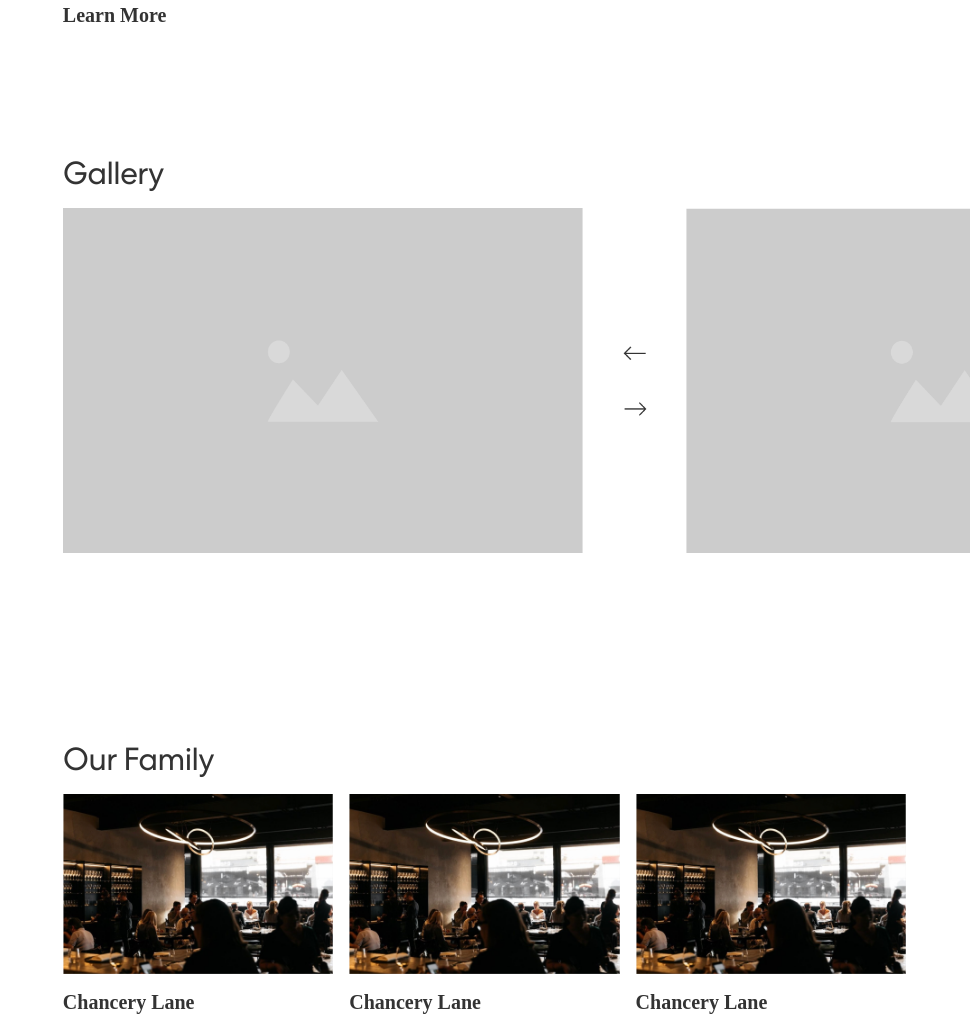
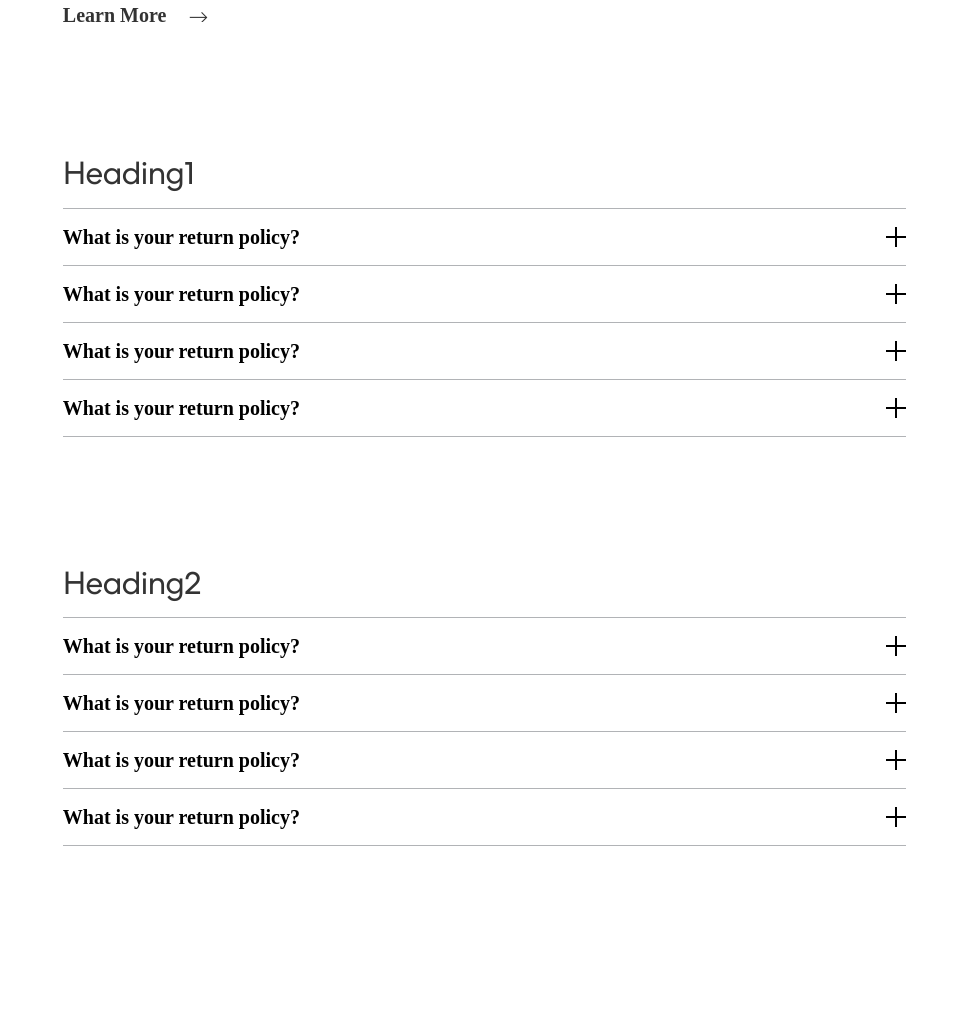
Before and after one commit to ScottPicketGroup/sp-events-staging, a Gatsby site: page /faqs in a window 1280 px wide. Shown: the part 1093-2110 px from the top of the page, without its empty margins (310-1280 px from the left). After the commit the page ends 2067 px from the top, so only its background shows below. Built offline with nearby package versions, Linux system fonts and the light colour scheme; Gatsby itself is replaced by a stand-in of ours; a web font is replaced by a local one.

Commit message:
add according with dump data

```diff
--- /dev/null
+++ b/src/components/Common/Accordion/Accordion.css.js
@@ -0,0 +1,77 @@
+import styled from 'styled-components'
+
+/* Style the accordion section */
+export const AccordionSection = styled.div`
+  display: flex;
+  flex-direction: column;
+
+  &:last-of-type {
+    border-bottom: 1px solid #b1b3b6;
+  }
+`
+
+/* Style the buttons that are used to open and close the accordion panel */
+export const AccordionBlock = styled.button`
+  background-color: #fff;
+  cursor: pointer;
+  padding: 16px 0px;
+  display: flex;
+  align-items: center;
+  border: none;
+  outline: none;
+  transition: background-color 0.6s ease;
+  border-top: 1px solid #b1b3b6;
+`
+
+/* Style the accordion content panel. Note: hidden by default */
+export const AccordionContent = styled.div`
+  background-color: white;
+  transition: max-height 0.5s ease;
+`
+
+export const AccordionIcon = styled.button`
+  margin-left: auto;
+  position: relative;
+  width: 20px;
+  height: 20px;
+  cursor: pointer;
+  background: transparent;
+  border: none;
+  outline: none;
+
+  &:before,
+  &:after{
+      content: "";
+      position: absolute;
+      background-color: black;
+      transition: transform 0.25s ease-out;
+  }
+
+  /* Vertical line */
+  &:before{
+      top: 0;
+      left: 50%;
+      width: 2px;
+      height: 100%;
+      margin-left: -1px;
+  }
+
+  /* horizontal line */
+  &:after{
+      top: 50%;
+      left: 0;
+      width: 100%;
+      height: 2px;
+      margin-top: -1px;
+  }
+
+  &.active {
+    &:before{ transform: rotate(90deg); }
+    &:after{ transform: rotate(180deg); }
+  }
+
+  @media (max-width: 450px) {
+    width: 15px;
+    height: 15px;
+  }
+`
--- /dev/null
+++ b/src/components/Common/Accordion/Accordion.js
@@ -0,0 +1,37 @@
+import React, { useState, useRef } from "react";
+import { BC2, Heading2, Heading3 } from "../../StyledComponents/typography.css"
+import { AccordionSection, AccordionBlock, AccordionIcon, AccordionContent } from './Accordion.css'
+
+const Accordion = (props) => {
+  const [setActive, setActiveState] = useState("");
+  const [setHeight, setHeightState] = useState("0px");
+
+  const content = useRef(null);
+
+  const toggleAccordion = () => {
+    setActiveState(setActive === "" ? "active" : "");
+    setHeightState(
+      setActive === "active" ? "0px" : `${content.current.scrollHeight + 16}px`
+    );
+  }
+
+  return (
+    <AccordionSection onClick={toggleAccordion}>
+      <AccordionBlock>
+        <Heading2>{props.title}</Heading2>
+        <AccordionIcon className={`${setActive}`} />
+      </AccordionBlock>
+      <AccordionContent
+        ref={content}
+        style={{ maxHeight: `${setHeight}` }}
+      >
+        <Heading3 marginBottom="sm">{props.subTitle}</Heading3>
+        <BC2 marginBottom="sm">
+          {props.content}
+        </BC2>
+      </AccordionContent>
+    </AccordionSection>
+  );
+}
+
+export default Accordion;
--- /dev/null
+++ b/src/components/Pages/FAQ/FirstSection.js
@@ -0,0 +1,18 @@
+import React from "react"
+import { SectionContainer } from "../../StyledComponents/containers.css"
+import { Heading1 } from "../../StyledComponents/typography.css"
+import Accordion from "../../Common/Accordion/Accordion"
+
+const FirstSection = () => {
+  return (
+    <SectionContainer marginBottom="xl" >
+      <Heading1 marginBottom="sm">Heading1</Heading1>
+      <Accordion  title="What is your return policy?" subTitle="Sub Heading" content="Sed ut perspiciatis unde omnis iste natus error sit voluptatem accusantium doloremque laudantium, totam rem aperiam, eaque ipsa quae ab illo inventore veritatis et quasi architecto beatae vitae dicta sunt explicabo. Nemo enim ipsa luptatem quia voluptas sit aspernatur aut odit aut fugit, sed quia consequuntur magni dolores eos qui ratione voluptatem sequi nesciunt. Neque porro quisquam est, qui dolorem ipsum quia dolor sit amet, sectetur." />
+      <Accordion  title="What is your return policy?" subTitle="Sub Heading" content="Sed ut perspiciatis unde omnis iste natus error sit voluptatem accusantium doloremque laudantium, totam rem aperiam, eaque ipsa quae ab illo inventore veritatis et quasi architecto beatae vitae dicta sunt explicabo. Nemo enim ipsa luptatem quia voluptas sit aspernatur aut odit aut fugit, sed quia consequuntur magni dolores eos qui ratione voluptatem sequi nesciunt. Neque porro quisquam est, qui dolorem ipsum quia dolor sit amet, sectetur." />
+      <Accordion  title="What is your return policy?" subTitle="Sub Heading" content="Sed ut perspiciatis unde omnis iste natus error sit voluptatem accusantium doloremque laudantium, totam rem aperiam, eaque ipsa quae ab illo inventore veritatis et quasi architecto beatae vitae dicta sunt explicabo. Nemo enim ipsa luptatem quia voluptas sit aspernatur aut odit aut fugit, sed quia consequuntur magni dolores eos qui ratione voluptatem sequi nesciunt. Neque porro quisquam est, qui dolorem ipsum quia dolor sit amet, sectetur." />
+      <Accordion  title="What is your return policy?" subTitle="Sub Heading" content="Sed ut perspiciatis unde omnis iste natus error sit voluptatem accusantium doloremque laudantium, totam rem aperiam, eaque ipsa quae ab illo inventore veritatis et quasi architecto beatae vitae dicta sunt explicabo. Nemo enim ipsa luptatem quia voluptas sit aspernatur aut odit aut fugit, sed quia consequuntur magni dolores eos qui ratione voluptatem sequi nesciunt. Neque porro quisquam est, qui dolorem ipsum quia dolor sit amet, sectetur." />
+    </SectionContainer>
+  )
+}
+
+export default FirstSection
--- /dev/null
+++ b/src/components/Pages/FAQ/SecondSection.js
@@ -0,0 +1,18 @@
+import React from "react"
+import { SectionContainer } from "../../StyledComponents/containers.css"
+import { Heading1 } from "../../StyledComponents/typography.css"
+import Accordion from "../../Common/Accordion/Accordion"
+
+const SecondSection = () => {
+  return (
+    <SectionContainer marginBottom="xl" >
+      <Heading1 marginBottom="sm">Heading2</Heading1>
+      <Accordion  title="What is your return policy?" subTitle="Sub Heading" content="Sed ut perspiciatis unde omnis iste natus error sit voluptatem accusantium doloremque laudantium, totam rem aperiam, eaque ipsa quae ab illo inventore veritatis et quasi architecto beatae vitae dicta sunt explicabo. Nemo enim ipsa luptatem quia voluptas sit aspernatur aut odit aut fugit, sed quia consequuntur magni dolores eos qui ratione voluptatem sequi nesciunt. Neque porro quisquam est, qui dolorem ipsum quia dolor sit amet, sectetur." />
+      <Accordion  title="What is your return policy?" subTitle="Sub Heading" content="Sed ut perspiciatis unde omnis iste natus error sit voluptatem accusantium doloremque laudantium, totam rem aperiam, eaque ipsa quae ab illo inventore veritatis et quasi architecto beatae vitae dicta sunt explicabo. Nemo enim ipsa luptatem quia voluptas sit aspernatur aut odit aut fugit, sed quia consequuntur magni dolores eos qui ratione voluptatem sequi nesciunt. Neque porro quisquam est, qui dolorem ipsum quia dolor sit amet, sectetur." />
+      <Accordion  title="What is your return policy?" subTitle="Sub Heading" content="Sed ut perspiciatis unde omnis iste natus error sit voluptatem accusantium doloremque laudantium, totam rem aperiam, eaque ipsa quae ab illo inventore veritatis et quasi architecto beatae vitae dicta sunt explicabo. Nemo enim ipsa luptatem quia voluptas sit aspernatur aut odit aut fugit, sed quia consequuntur magni dolores eos qui ratione voluptatem sequi nesciunt. Neque porro quisquam est, qui dolorem ipsum quia dolor sit amet, sectetur." />
+      <Accordion  title="What is your return policy?" subTitle="Sub Heading" content="Sed ut perspiciatis unde omnis iste natus error sit voluptatem accusantium doloremque laudantium, totam rem aperiam, eaque ipsa quae ab illo inventore veritatis et quasi architecto beatae vitae dicta sunt explicabo. Nemo enim ipsa luptatem quia voluptas sit aspernatur aut odit aut fugit, sed quia consequuntur magni dolores eos qui ratione voluptatem sequi nesciunt. Neque porro quisquam est, qui dolorem ipsum quia dolor sit amet, sectetur." />
+    </SectionContainer>
+  )
+}
+
+export default SecondSection
--- a/src/components/Pages/FAQ/Faqs.js
+++ b/src/components/Pages/FAQ/Summary.js
@@ -1,17 +1,18 @@
 import React from "react"
 import { SectionContainer } from "../../StyledComponents/containers.css"
 import { BC1, Heading1, Heading2 } from "../../StyledComponents/typography.css"
+import ArrowIcon from "../../../images/ArrowIcon"
 
-const Faqs = () => {
+const Summary = () => {
   return (
     <SectionContainer marginBottom="xl" >
       <Heading1 marginBottom="sm">FAQs</Heading1>
       <BC1 marginBottom="md">
         Sed ut perspiciatis unde omnis iste natus error sit voluptatem accusantium doloremque laudantium, totam rem aperiam, eaque ipsa quae ab illo inventore veritatis et quasi architecto beatae vitae dicta sunt explicabo. Nemo enim ipsa luptatem quia voluptas sit aspernatur aut odit aut fugit, sed quia consequuntur magni dolores eos qui ratione voluptatem sequi nesciunt. Neque porro quisquam est, qui dolorem ipsum quia dolor sit amet, sectetur.
       </BC1>
-      <Heading2>Learn More</Heading2>
+      <Heading2>Learn More &nbsp;<ArrowIcon/></Heading2>
     </SectionContainer>
   )
 }
 
-export default Faqs
+export default Summary
--- a/src/components/StyledComponents/containers.css.js
+++ b/src/components/StyledComponents/containers.css.js
@@ -130,6 +130,9 @@ top: 4rem;
 left: 4rem;
 
 width: 25%;
+@media (max-width: 450px) {
+  display: none
+}
 `
 export const MenuItem = styled.p`
 transition: all 1s ease;
--- a/src/pages/faqs.js
+++ b/src/pages/faqs.js
@@ -4,19 +4,15 @@ import { graphql, useStaticQuery } from "gatsby"
 import Layout from "../components/layout"
 import Seo from "../components/seo"
 import Hero from "../components/Common/Hero/Hero"
-import Faqs from "../components/Pages/FAQ/Faqs"
 import {
   PageContainer,
   PageWrapper,
   MenuContainer,
   MenuItem,
 } from "../components/StyledComponents/containers.css"
-import SliderGallery from "../components/Common/SliderGallery/SliderGallery"
-import OurFamily from "../components/Pages/Landing/OurFamily/OurFamily"
-import PartiesAndEvents from "../components/Menu/Parties&Events/PartiesAndEvents"
-import PartnerVenues from "../components/Pages/Landing/PartnerVenues/PartnerVenues"
-import Enquire from "../components/Pages/Landing/Enquire/Enquire"
-import FollowUsOnSocial from "../components/Pages/Landing/FollowOnSocial/FollowUsOnSocial"
+import Summary from "../components/Pages/FAQ/Summary"
+import FirstSection from "../components/Pages/FAQ/FirstSection"
+import SecondSection from "../components/Pages/FAQ/SecondSection"
 
 const IndexPage = () => {
   const image = useStaticQuery(graphql`
@@ -36,7 +32,7 @@ const IndexPage = () => {
 
   const [scrollY, setScrollY] = useState(0)
 
-  function logit() {
+  const logit = () => {
     setScrollY(window.pageYOffset)
   }
 
@@ -63,7 +59,6 @@ const IndexPage = () => {
   const itemsRef = useRef([])
 
   useEffect(() => {
-    var bodyRect = document.body.getBoundingClientRect()
     itemsRef.current.map(i => {
       const meh = i.getBoundingClientRect()
 
@@ -80,8 +75,6 @@ const IndexPage = () => {
 
   const executeScroll = el =>
     itemsRef.current[el].scrollIntoView({ behavior: "smooth" })
-
-  console.log(heights[2], items[2], heights[2] + items[2],scrollY)
 
   return (
     <Layout>
@@ -107,13 +100,13 @@ const IndexPage = () => {
 
         <PageContainer>
           <div ref={el => (itemsRef.current[0] = el)}>
-            <Faqs />
+            <Summary />
           </div>
           <div ref={el => (itemsRef.current[1] = el)}>
-            <SliderGallery />
+            <FirstSection />
           </div>
           <div ref={el => (itemsRef.current[2] = el)}>
-            <OurFamily />
+            <SecondSection />
           </div>
         </PageContainer>
       </PageWrapper>
```
